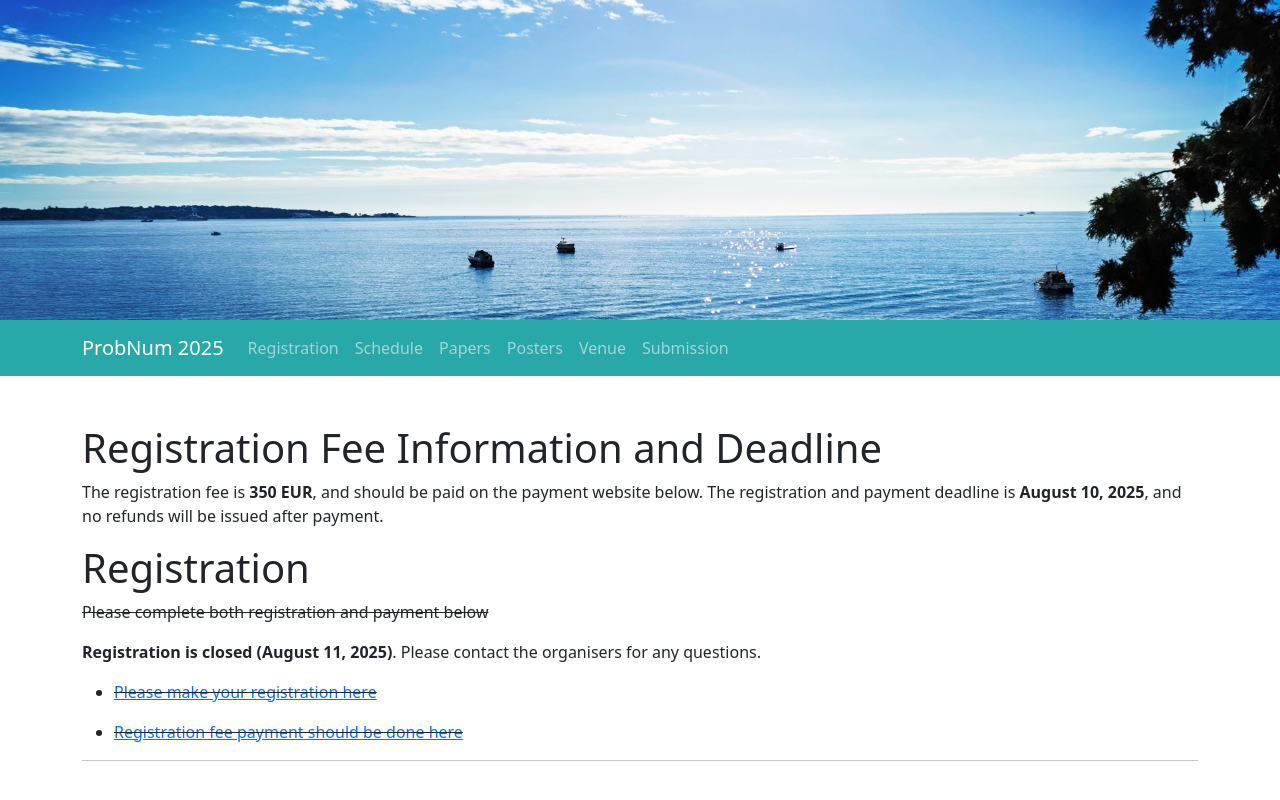
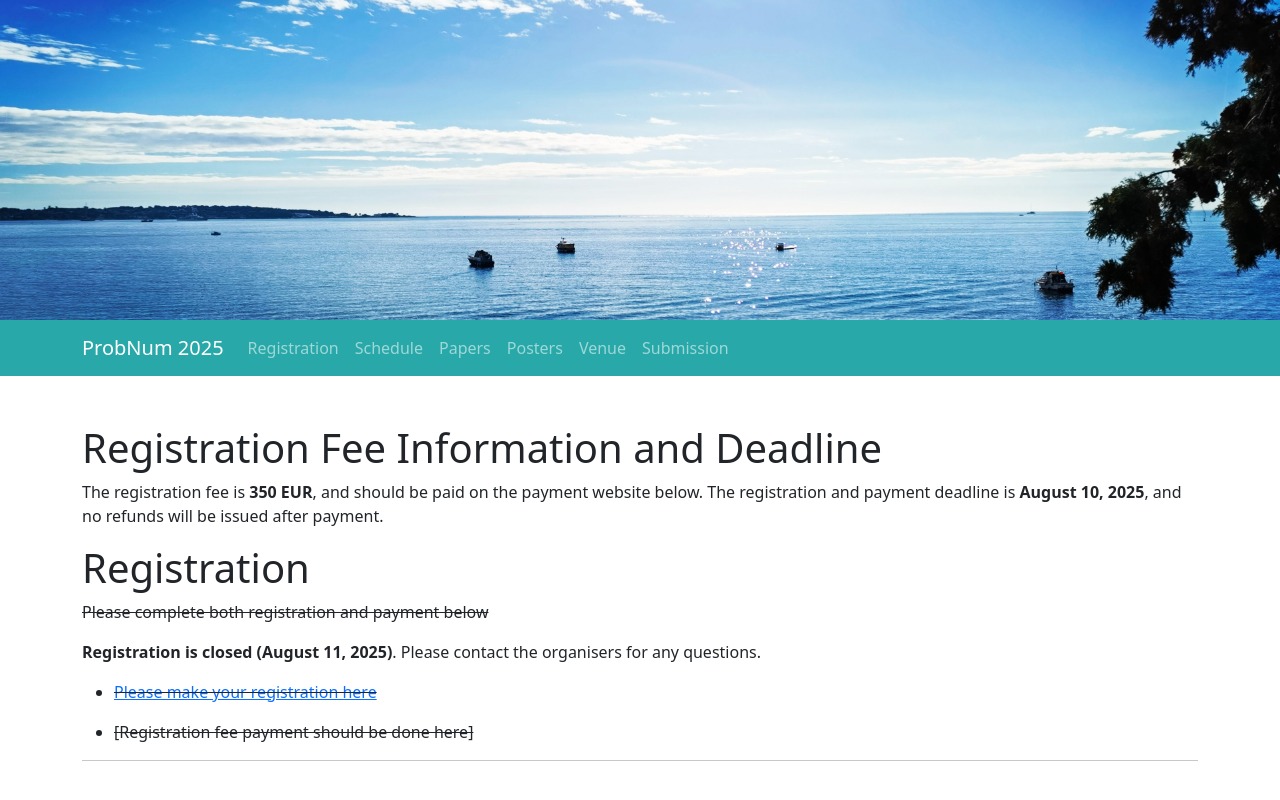
Before and after one commit to probnum2026/probnum2026.github.io, a Jekyll site: the page built from registration.md, in a window 1280 px wide. Shown: the top 800 px of the page. Built offline with Jekyll 4.4.1, drawn with Linux system fonts in a browser that asks for light colours; nearby versions of some CDN libraries; part of the change alters nothing that is shown.

```diff
--- a/registration.md
+++ b/registration.md
@@ -15,6 +15,6 @@ The registration fee is **350 EUR**, and should be paid on the payment website b
 
 - ~~[Please make your registration here](https://docs.google.com/forms/d/e/1FAIpQLSfqxgl9gLVwdIZXJzY1VMEJKKpfC-DbU-lVVFc9iBt62riEPA/viewform?usp=header)~~
 
-- ~~[Registration fee payment should be done here](https://ers.eurecom.fr/en/probnum2025/)~~
+- ~~[Registration fee payment should be done here]~~
 
 ---
```
